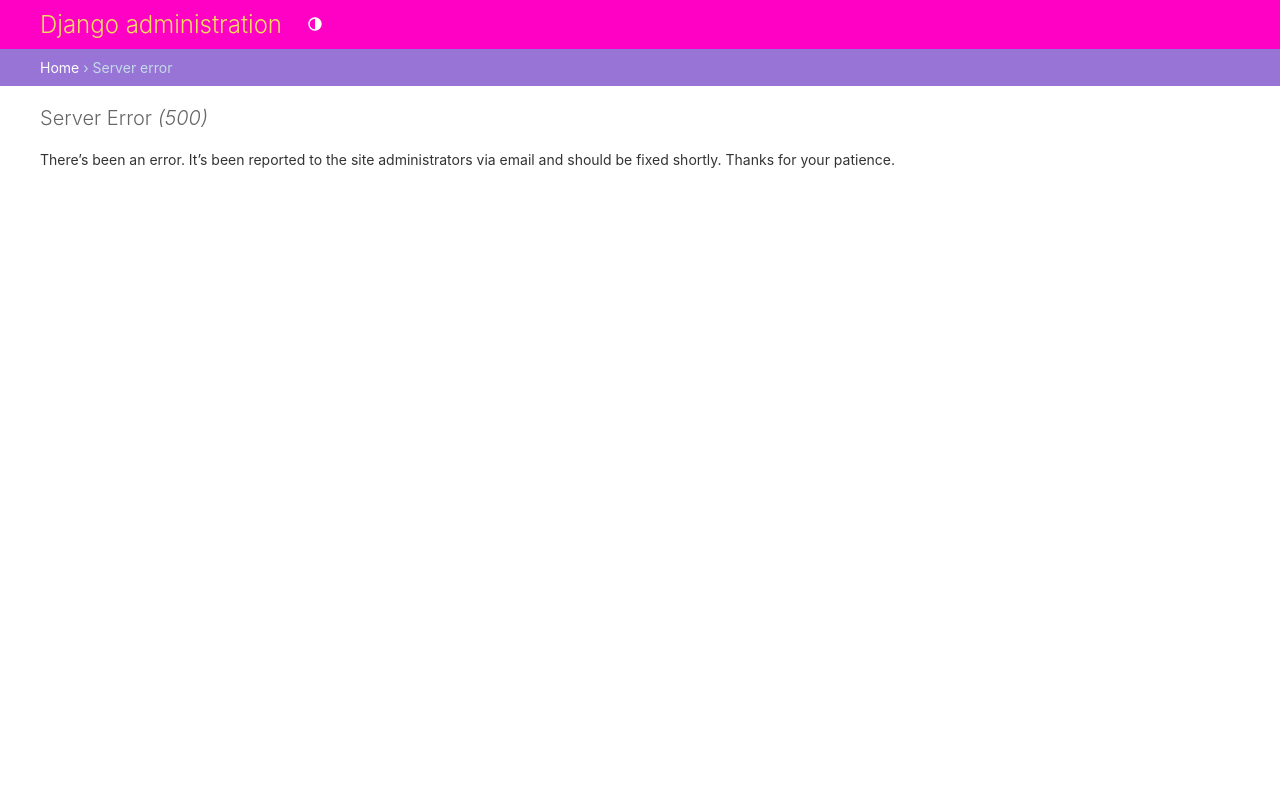
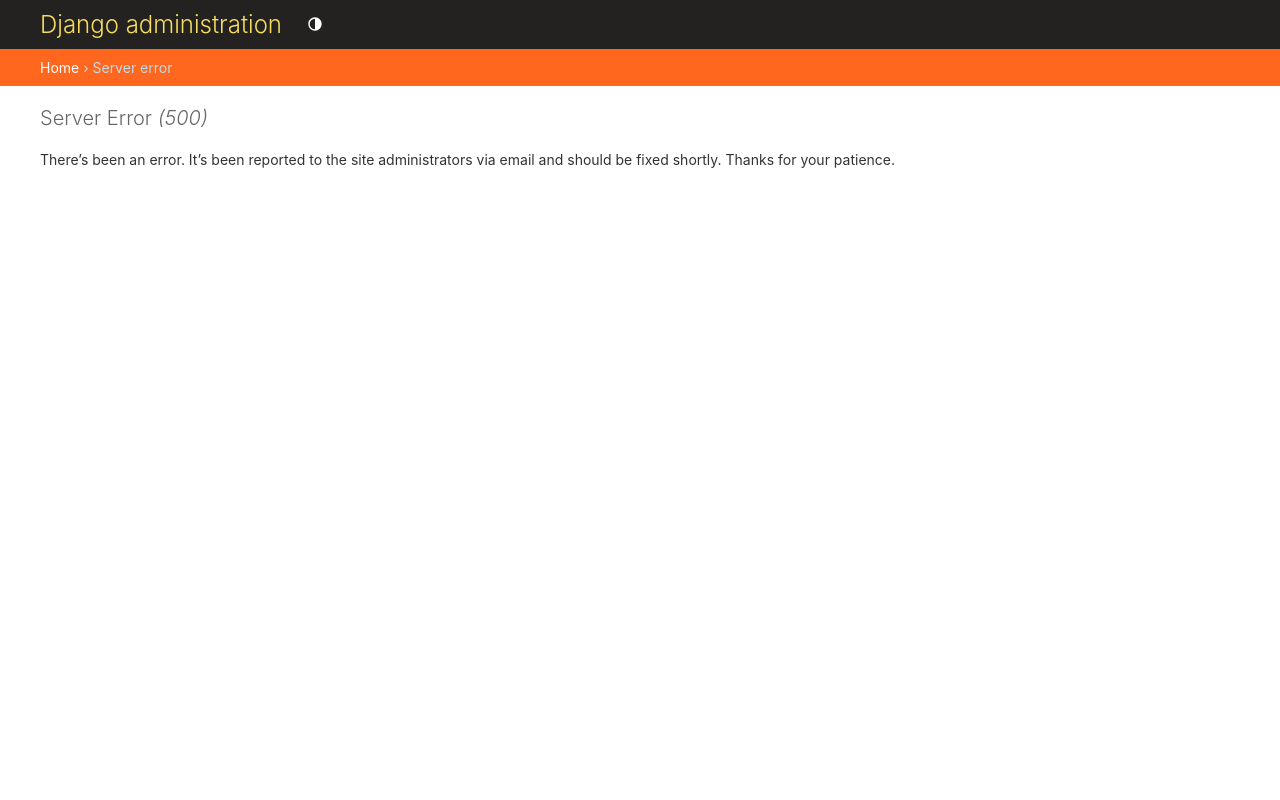
Before and after one commit to ProjektInz2023/projektinz, a Django app: template system_zamowien/system_zamowien/templates/admin/500.html in a window 1280 px wide. Run offline with Django 4.2, Linux system fonts and the light colour scheme; the template is opened without the code that fills it, so the values that code supplies are empty.

Commit message:
Initial changes

```diff
--- a/system_zamowien/system_zamowien/templates/admin/base.html
+++ b/system_zamowien/system_zamowien/templates/admin/base.html
@@ -15,9 +15,9 @@
     {% block extrastyle %}
     <style>
         :root {
-            --primary: #9774d5;
-            --secondary: #ff01c4;
-            --link-fg: #7c449b;
+            --primary: #ff671e;
+            --secondary: #232220;
+            --link-fg: #f56921;
             --link-selected-fg: #8f5bb2;
         }
     </style>
```
Also changed, not shown: 2 other files.
